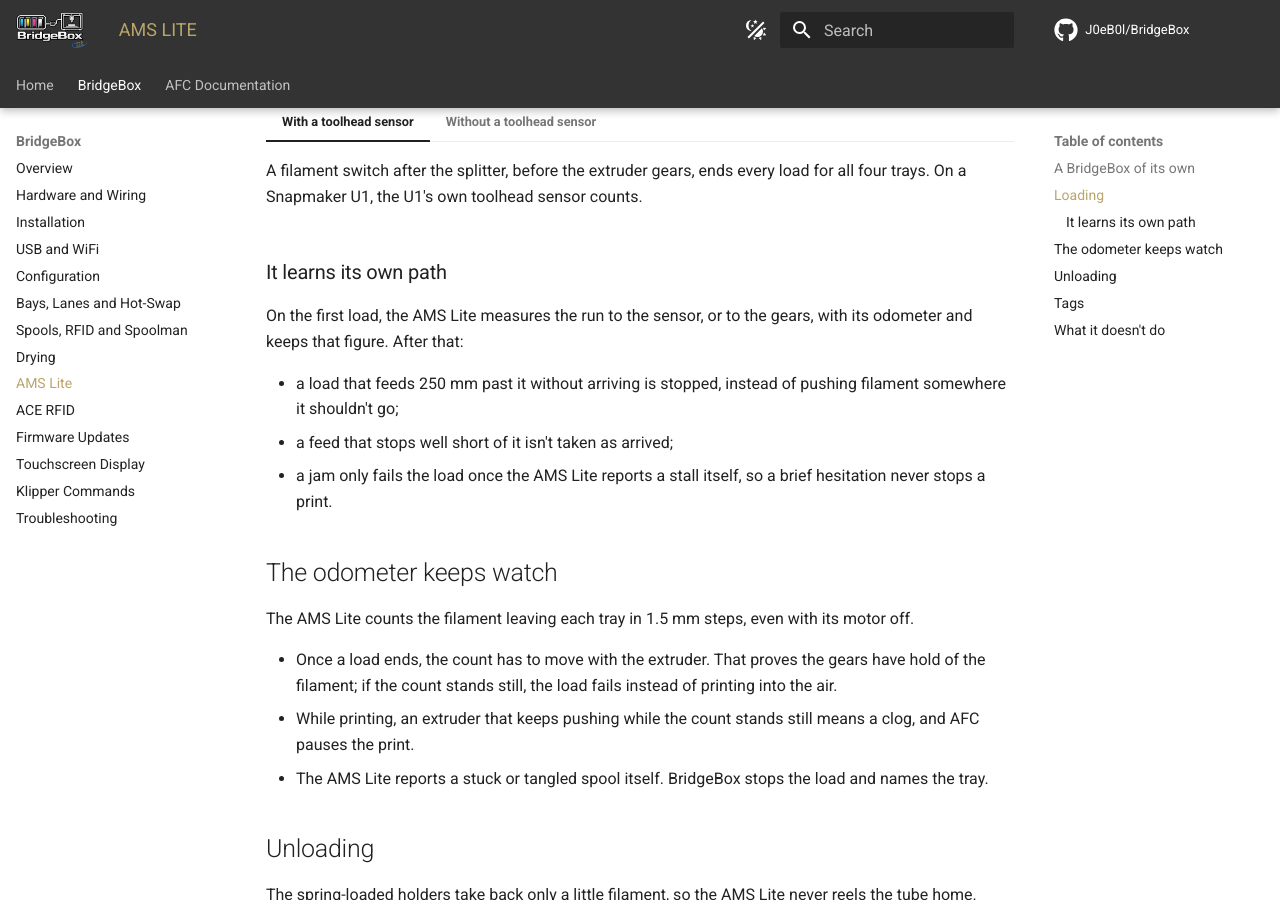
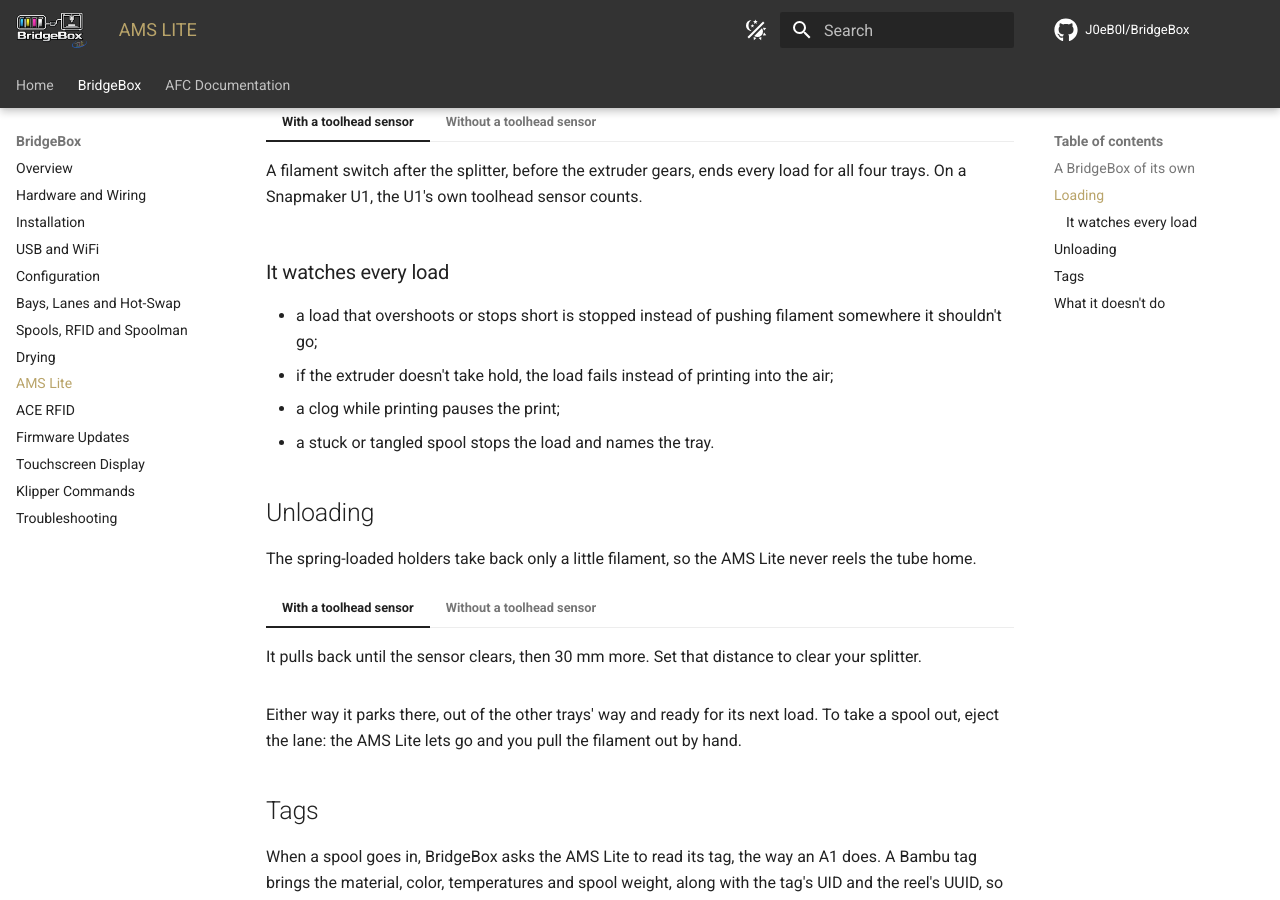
Before and after one commit to J0eB0l/BridgeBox, an MkDocs documentation site: the page built from docs/bridgebox/ams-lite.md, in a window 1280 px wide and 900 px high, scrolled down 829 px. Built offline with MkDocs 1.6.1 and Material for MkDocs 9.7.7, drawn with Linux system fonts in a browser that asks for light colours; comment, search, counter and statistics services are not loaded.

Commit message:
Trim bus and AMS Lite internals from the page and docs

```diff
--- a/docs/bridgebox/ams-lite.md
+++ b/docs/bridgebox/ams-lite.md
@@ -28,23 +28,12 @@ The AMS Lite's four tubes meet at a splitter at the toolhead.
     The AMS Lite's own odometer ends the load: when the tip reaches the extruder gears it stops moving, and the feed
     stops there. Then the AMS Lite lets go and the extruder pulls, the same way an A1 runs it.
 
-### It learns its own path
+### It watches every load
 
-On the first load, the AMS Lite measures the run to the sensor, or to the gears, with its odometer and keeps that
-figure. After that:
-
-- a load that feeds 250 mm past it without arriving is stopped, instead of pushing filament somewhere it shouldn't go;
-- a feed that stops well short of it isn't taken as arrived;
-- a jam only fails the load once the AMS Lite reports a stall itself, so a brief hesitation never stops a print.
-
-## The odometer keeps watch
-
-The AMS Lite counts the filament leaving each tray in 1.5 mm steps, even with its motor off.
-
-- Once a load ends, the count has to move with the extruder. That proves the gears have hold of the filament; if the
-  count stands still, the load fails instead of printing into the air.
-- While printing, an extruder that keeps pushing while the count stands still means a clog, and AFC pauses the print.
-- The AMS Lite reports a stuck or tangled spool itself. BridgeBox stops the load and names the tray.
+- a load that overshoots or stops short is stopped instead of pushing filament somewhere it shouldn't go;
+- if the extruder doesn't take hold, the load fails instead of printing into the air;
+- a clog while printing pauses the print;
+- a stuck or tangled spool stops the load and names the tray.
 
 ## Unloading
 
```
Also changed, not shown: README.md (+3 -5 lines), docs/bridgebox/hardware.md (+0 -5 lines), index.html (+6 -8 lines).
